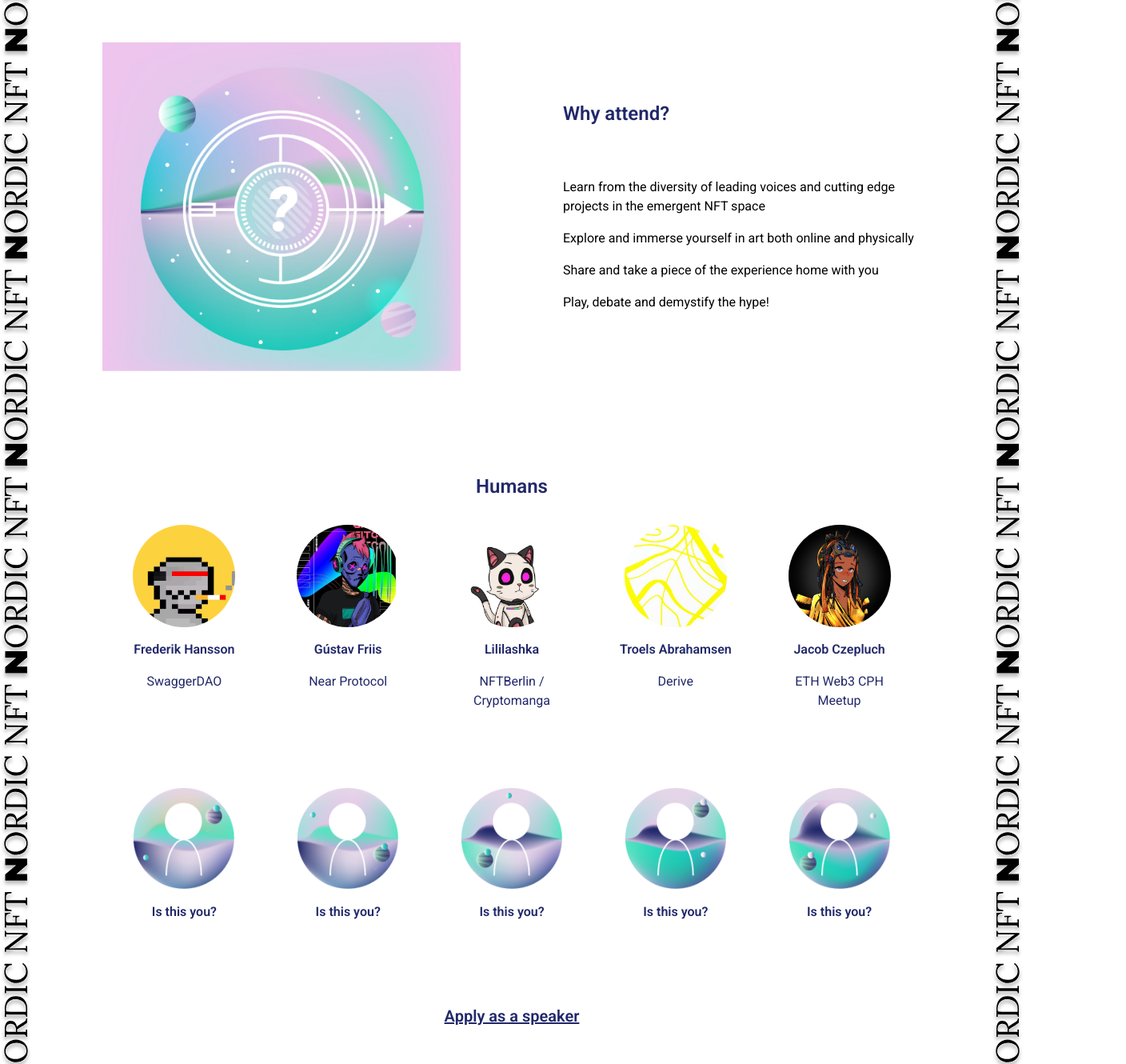
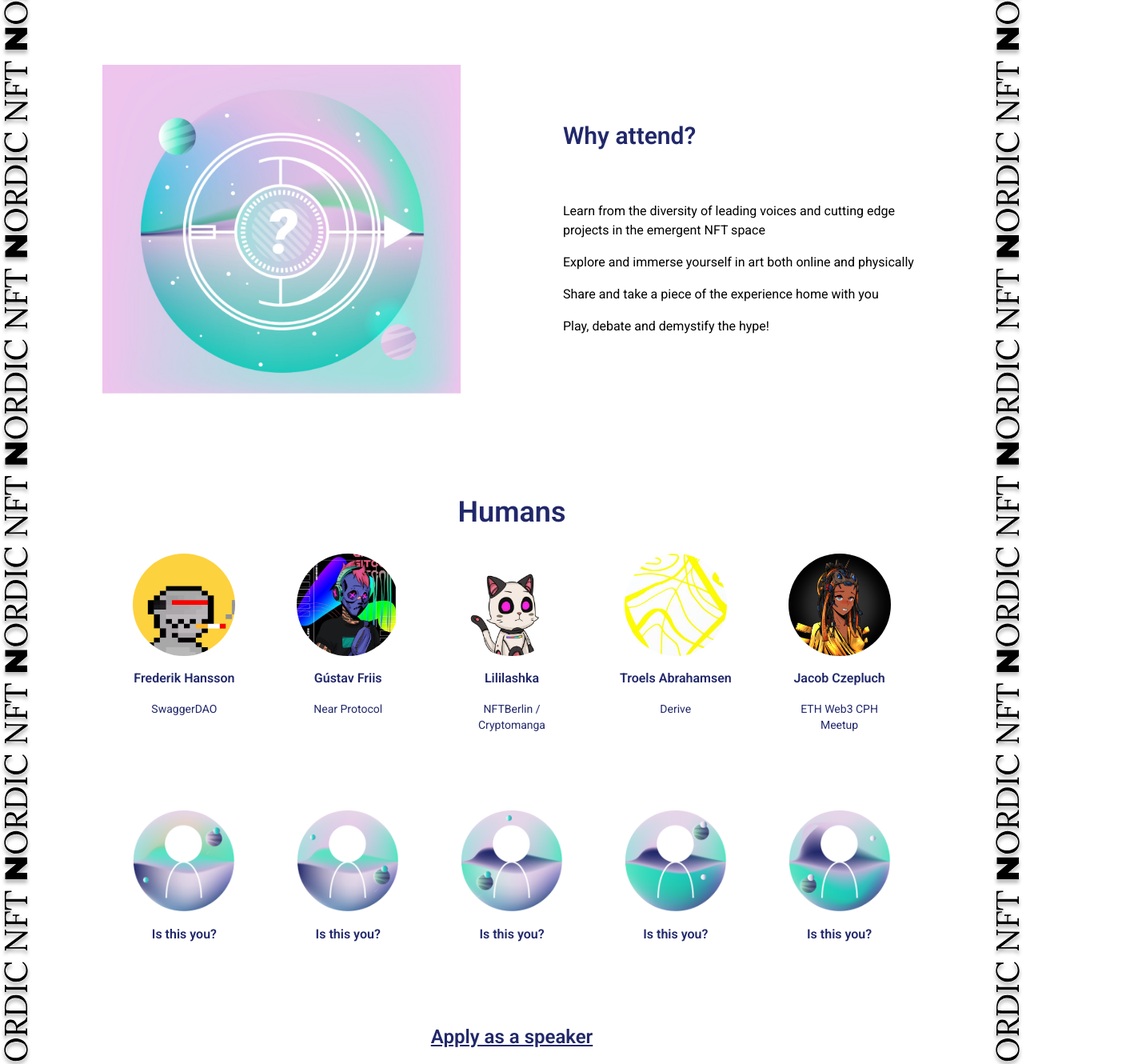
Before and after one commit to NFT-NORDIC/NFT-NORDIC.github.io, a Nuxt app: page / in a window 1280 px wide. Shown: the part 1420-2750 px from the top of the page at 80% size, 1408 px wide, since content can reach past the window. Built offline with nearby package versions, Linux system fonts and the light colour scheme.

Commit message:
fixed font sizes

```diff
--- a/components/Main/Discord.vue
+++ b/components/Main/Discord.vue
@@ -1,8 +1,8 @@
 <template>
   <div class="md:mx-64 p-32 bg-discord text-center text-white">
-    <h2 class="text-2xl uppercase font-semibold">Discord</h2>
-    <p class="mt-8 px-8">Are you an Artist, Designer, Musician, Architect, Blockchain enthusiast or critic, Futurist, Developer, Student, Cultural institution or Experimental community, Governmental organisation, Business, Foundation or other?</p>
-    <a href="https://discord.gg/D7zJeEcEfn" target="_blank" class="inline-block mt-8 bg-darkblue font-semibold rounded-xl px-24 py-2">Join the chat</a>
+    <h2 class="text-4xl uppercase font-semibold">Discord</h2>
+    <p class="mt-8 px-8 text-sm">Are you an Artist, Designer, Musician, Architect, Blockchain enthusiast or critic, Futurist, Developer, Student, Cultural institution or Experimental community, Governmental organisation, Business, Foundation or other?</p>
+    <a href="https://discord.gg/D7zJeEcEfn" target="_blank" class="text-xs inline-block mt-8 bg-darkblue font-semibold rounded-xl px-24 py-2">Join the chat</a>
   </div>
 </template>
 
--- a/components/Main/Goal.vue
+++ b/components/Main/Goal.vue
@@ -1,7 +1,7 @@
 <template>
   <div class="md:mx-16 text-center text-darkblue">
-    <p class="mb-4 text-5xl leading-normal hidden md:block">
-      Our goal is to bring Nordic Countries on the <br> global map of Blockchain through awareness, <br> education and adoption.
+    <p class="mb-4 text-6xl leading-normal hidden md:block">
+      Our goal is to bring Nordic Countries on the global map of Blockchain through awareness, education and adoption.
     </p>
     <p class="mb-4 text-3xl leading-normal block md:hidden">
       Our goal is to bring Nordic <br> Countries on the global map of <br> Blockchain through awareness, <br> education and adoption.
--- a/components/Main/NikolajKunsthal.vue
+++ b/components/Main/NikolajKunsthal.vue
@@ -1,15 +1,15 @@
 <template>
   <div class="md:mx-0 mx-16">
-    <h2 class="mb-8 text-5xl md:leading-snug md:text-left text-center font-semibold text-darkblue">Nikolaj <br> Kunsthal</h2>
+    <h2 class="mb-8 text-6xl md:leading-snug md:text-left text-center font-semibold text-darkblue">Nikolaj <br> Kunsthal</h2>
     <div class="flex md:flex-row md:items-center flex-col md:gap-x-48 gap-y-8">
       <div class="flex-none">
         <!-- image -->
         <img class="" src="~/assets/nikolaj.jpg" />
       </div>
       <div class="flex-1">
-        <p class="mb-8 text-xl">Nikolaj Kunsthal is Copenhagen contemporary art and exhibition space with focus on innovative and experimental art.</p>
+        <p class="mb-8 text-2xl">Nikolaj Kunsthal is Copenhagen contemporary art and exhibition space with focus on innovative and experimental art.</p>
         <p class="text-center mb-8">
-          <a href="https://www.nikolajkunsthal.kk.dk/en" target="_blank" class="inline-block bg-darkblue text-white font-semibold rounded-xl px-24 py-2">Check out location</a>
+          <a href="https://www.nikolajkunsthal.kk.dk/en" target="_blank" class="inline-block bg-darkblue text-white font-semibold rounded-xl px-24 py-2 text-base">Check out location</a>
         </p>
       </div>
     </div>
--- a/components/Main/OpenYourMind.vue
+++ b/components/Main/OpenYourMind.vue
@@ -1,7 +1,7 @@
 <template>
   <div class="flex md:flex-row md:items-center flex-col md:gap-x-32 gap-y-8">
     <div class="flex-1 py-4">
-      <h2 class="mb-4 text-2xl text-darkblue font-semibold">Open your mind</h2>
+      <h2 class="mb-4 text-3xl text-darkblue font-semibold">Open your mind</h2>
       <p class="mt-4">With a Blockchain based Web3 revolution, humankind is possibly on the edge of a transformation that enables new ways of socialising, securing data, and monetising different aspects of our everyday lives. And yet, what was imagined to decentralise power to the many, is struggling to unite people on the tangible and transformative potential of this tech versus the inflated hype.</p>
       <p class="mt-4">We invite diverse and divergent perspectives representing creativity, education, technology, business and finance to come together and map a truly inclusive Northstar for NFTs in the next decade with a clear focus on understanding how the applications can reinvent our systems in the future for the better.</p>
     </div>
--- a/components/Main/Partners.vue
+++ b/components/Main/Partners.vue
@@ -1,6 +1,6 @@
 <template>
   <div class="md:mx-64 text-center text-darkblue">
-    <h2 class="mb-4 text-2xl font-semibold">Early Partners &amp; Sponsors</h2>
+    <h2 class="mb-4 text-4xl font-semibold">Early Partners &amp; Sponsors</h2>
     <div class="flex items-center gap-x-16 py-8 border-t-2 border-b-2 border-black">
       <div class="flex-1">
         <img src="~/assets/sponsors/near.png" class="mx-auto" />
@@ -15,7 +15,7 @@
         <img src="~/assets/sponsors/eubc.png" class="mx-auto" />
       </div>
     </div>
-    <a href="https://docs.google.com/forms/d/e/1FAIpQLSf_xX3iT_mEvg4tNYvQRBe6Hi4sxyMPiZLesGathAa_AqreBA/viewform" target="_blank" class="inline-block mt-8 bg-white rounded-xl border-2 border-darkblue font-semibold px-24 py-2">Apply as a Sponsor or Partner</a>
+    <a href="https://docs.google.com/forms/d/e/1FAIpQLSf_xX3iT_mEvg4tNYvQRBe6Hi4sxyMPiZLesGathAa_AqreBA/viewform" target="_blank" class="inline-block mt-8 bg-white rounded-xl border-2 border-darkblue font-semibold px-24 py-2 text-sm">Apply as a Sponsor or Partner</a>
   </div>
 </template>
 
--- a/components/Main/Speakers.vue
+++ b/components/Main/Speakers.vue
@@ -1,6 +1,6 @@
 <template>
   <div class="mx-8 text-center text-darkblue">
-    <h2 class="mb-8 text-2xl font-semibold">Humans</h2>
+    <h2 class="mb-8 text-4xl font-semibold">Humans</h2>
     <div class="grid md:grid-cols-5 grid-cols-2 gap-x-16 gap-y-24">
       <a href="https://www.swaggerdao.xyz/" target="_blank">
         <div class="space-y-4">
@@ -9,7 +9,7 @@
             class="mx-auto rounded-full w-32 h-32"
           />
           <p class="font-semibold">Frederik Hansson</p>
-          <p>SwaggerDAO</p>
+          <p class="text-sm">SwaggerDAO</p>
         </div>
       </a>
       <a href="https://near.org/" target="_blank">
@@ -19,7 +19,7 @@
             class="mx-auto rounded-full w-32 h-32"
           />
           <p class="font-semibold">Gústav Friis</p>
-          <p>Near Protocol</p>
+          <p class="text-sm">Near Protocol</p>
         </div>
       </a>
       <a href="https://twitter.com/lililashka" target="_blank">
@@ -29,7 +29,7 @@
             class="mx-auto rounded-full w-32 h-32"
           />
           <p class="font-semibold">Lililashka</p>
-          <p>NFTBerlin / Cryptomanga</p>
+          <p class="text-sm">NFTBerlin / Cryptomanga</p>
         </div>
       </a>
       <a href="https://derive.works/" target="_blank">
@@ -39,7 +39,7 @@
             class="mx-auto rounded-full w-32 h-32"
           />
           <p class="font-semibold">Troels Abrahamsen</p>
-          <p>Derive</p>
+          <p class="text-sm">Derive</p>
         </div>
       </a>
       <a
@@ -52,7 +52,7 @@
             class="mx-auto rounded-full w-32 h-32"
           />
           <p class="font-semibold">Jacob Czepluch</p>
-          <p>ETH Web3 CPH Meetup</p>
+          <p class="text-sm">ETH Web3 CPH Meetup</p>
         </div>
       </a>
 
@@ -62,7 +62,7 @@
             class="mx-auto rounded-full w-32 h-32"
           />
         <p class="font-semibold">Is this you?</p>
-        <p>&nbsp;</p>
+        <p class="text-sm">&nbsp;</p>
       </div>
       <div class="space-y-4">
         <img
@@ -70,7 +70,7 @@
             class="mx-auto rounded-full w-32 h-32"
           />
         <p class="font-semibold">Is this you?</p>
-        <p>&nbsp;</p>
+        <p class="text-sm">&nbsp;</p>
       </div>
       <div class="space-y-4">
         <img
@@ -78,7 +78,7 @@
             class="mx-auto rounded-full w-32 h-32"
           />
         <p class="font-semibold">Is this you?</p>
-        <p>&nbsp;</p>
+        <p class="text-sm">&nbsp;</p>
       </div>
       <div class="space-y-4">
         <img
@@ -86,7 +86,7 @@
             class="mx-auto rounded-full w-32 h-32"
           />
         <p class="font-semibold">Is this you?</p>
-        <p>&nbsp;</p>
+        <p class="text-sm">&nbsp;</p>
       </div>
       <div class="space-y-4">
         <img
@@ -94,13 +94,13 @@
             class="mx-auto rounded-full w-32 h-32"
           />
         <p class="font-semibold">Is this you?</p>
-        <p>&nbsp;</p>
+        <p class="text-sm">&nbsp;</p>
       </div>
     </div>
     <a
       href="https://docs.google.com/forms/d/e/1FAIpQLScN3P4y3mqHyGs5WmeL0vZ0V903gUFNXrDHePwpDUJIxTfKTg/viewform?usp=sf_link"
       target="_blank"
-      class="block mt-16 text-xl underline font-semibold"
+      class="block mt-16 text-2xl underline font-semibold"
     >
       Apply as a speaker
     </a>
--- a/components/Main/WhyAttend.vue
+++ b/components/Main/WhyAttend.vue
@@ -8,7 +8,7 @@
     </div>
     <div class="flex-1 flex">
       <div class="flex-auto">
-        <h2 class="mb-8 text-2xl text-darkblue font-semibold">Why attend?</h2>
+        <h2 class="mb-8 text-3xl text-darkblue font-semibold">Why attend?</h2>
         <div class="mt-16">
           <p class="mt-4">Learn from the diversity of leading voices and cutting edge projects in the emergent NFT space </p>
           <p class="mt-4">Explore and immerse yourself in art both online and physically</p>
```
Also changed, not shown: components/Footer.vue (+10 -15 lines), components/Header.vue (+4 -4 lines).
